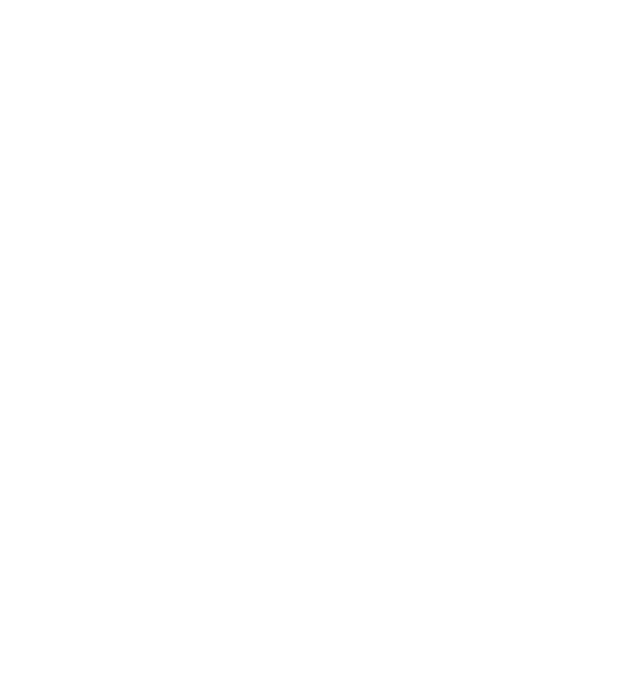
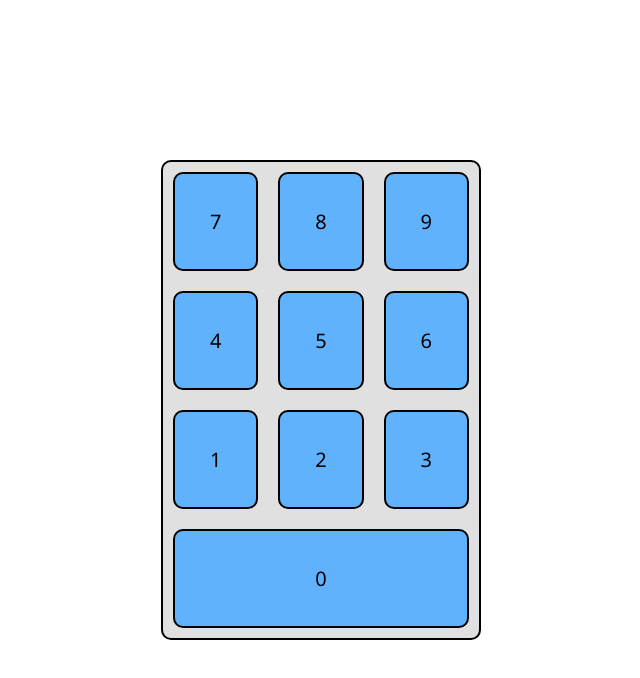
Before and after one commit to Lazy-D-Bit/odin-calculator, a plain HTML site: page index.html in a window 1280 px wide. Shown: the whole page, without its empty margins (319-959 px from the left). Drawn offline with Linux system fonts and the light colour scheme.

Commit message:
Numpad But without any functionality

```diff
--- a/index.html
+++ b/index.html
@@ -7,6 +7,25 @@
     <link rel="stylesheet" href="style.css">
 </head>
 <body>
-
+    <div class="numpad">
+        <div class="row">
+            <p>7</p>
+            <p>8</p>
+            <p>9</p>
+        </div>
+        <div class="row">
+            <p>4</p>
+            <p>5</p>
+            <p>6</p>
+        </div>
+        <div class="row">
+            <p>1</p>
+            <p>2</p>
+            <p>3</p>
+        </div>
+        <div class="row">
+            <p>0</p>
+        </div>
+    </div>
 </body>
 </html>
--- a/style.css
+++ b/style.css
@@ -0,0 +1,38 @@
+body {
+    font-family: 'Segoe UI', Tahoma, Geneva, Verdana, sans-serif;
+    font-size: 20px;
+    display: flex;
+    justify-content: center;
+    align-items: center;
+    margin: 0;
+    height: 100vh;
+}
+.numpad {
+    box-sizing: border-box;
+    background-color: rgb(224, 224, 224);
+    width: 25vw;
+    height: 60vh;
+    display: flex;
+    flex-direction: column;
+    justify-content: space-evenly;
+    border-radius: 10px;
+    border: 2px solid;
+}
+.row {
+    display: flex;
+    justify-content: space-evenly;
+    flex: 1;
+}
+.row > p {
+    flex: 1;
+    background-color: rgb(97, 178, 253);
+    margin: 10px;
+    justify-content: space-evenly;
+    border-radius: 10px;
+    text-align: center;
+    align-content: center;
+    border: 2px solid;
+}
+.row > p:hover {
+    background-color: rgb(41, 141, 223);
+}
```
